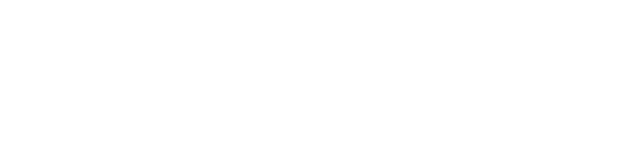
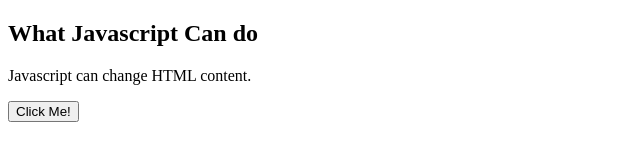
Before and after one commit to harwarl/JavaScript, a plain HTML site: page index.html in a window 1280 px wide. Shown: the whole page, without its empty margins (0-640 px from the left). Drawn offline with Linux system fonts and the light colour scheme.

Commit message:
using get element by id to change <p>

```diff
--- a/index.html
+++ b/index.html
@@ -7,6 +7,10 @@
     <title>Javascript Test</title>
 </head>
 <body>
+    <h2>What Javascript Can do</h2>
+    <p id="demo">Javascript can change HTML content.</p>
+
+    <button type="button" onclick='document.getElementById("demo").innerHTML = "Hello Javascript"'>Click Me!</button>
 
 </body>
 </html>
```
